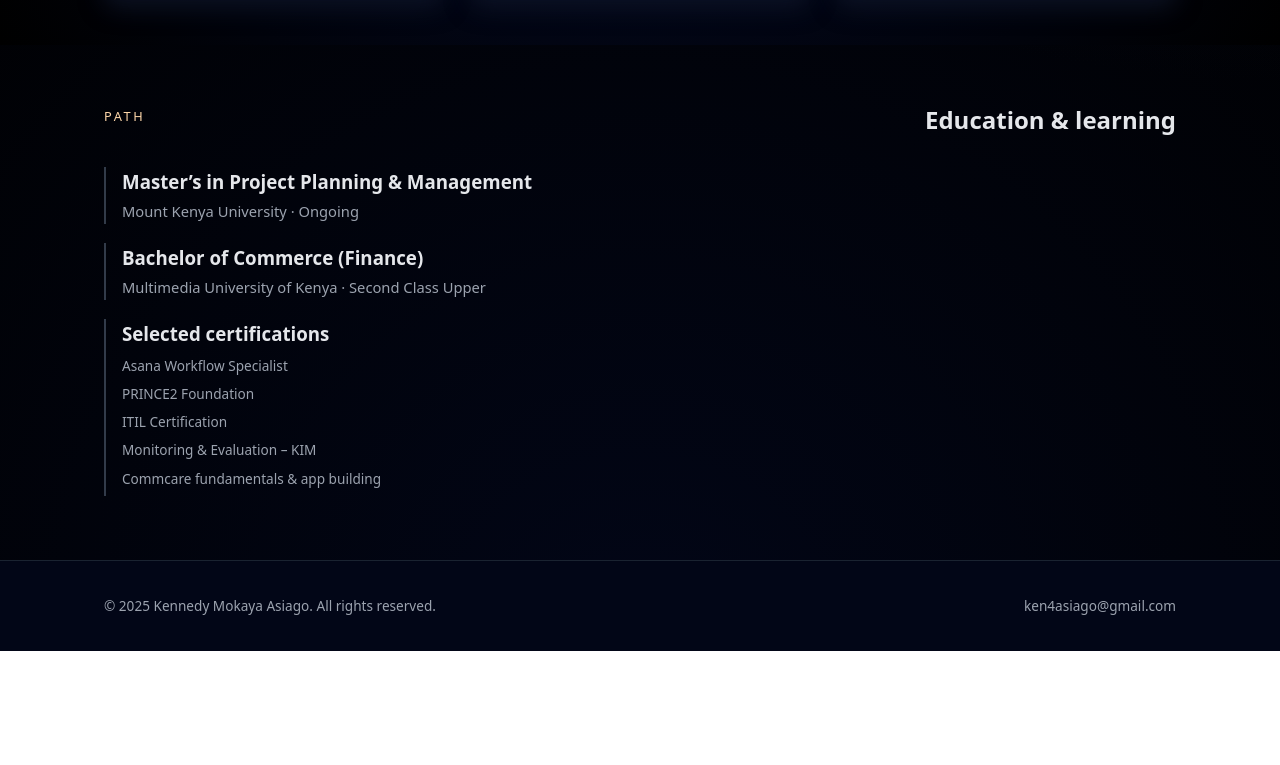
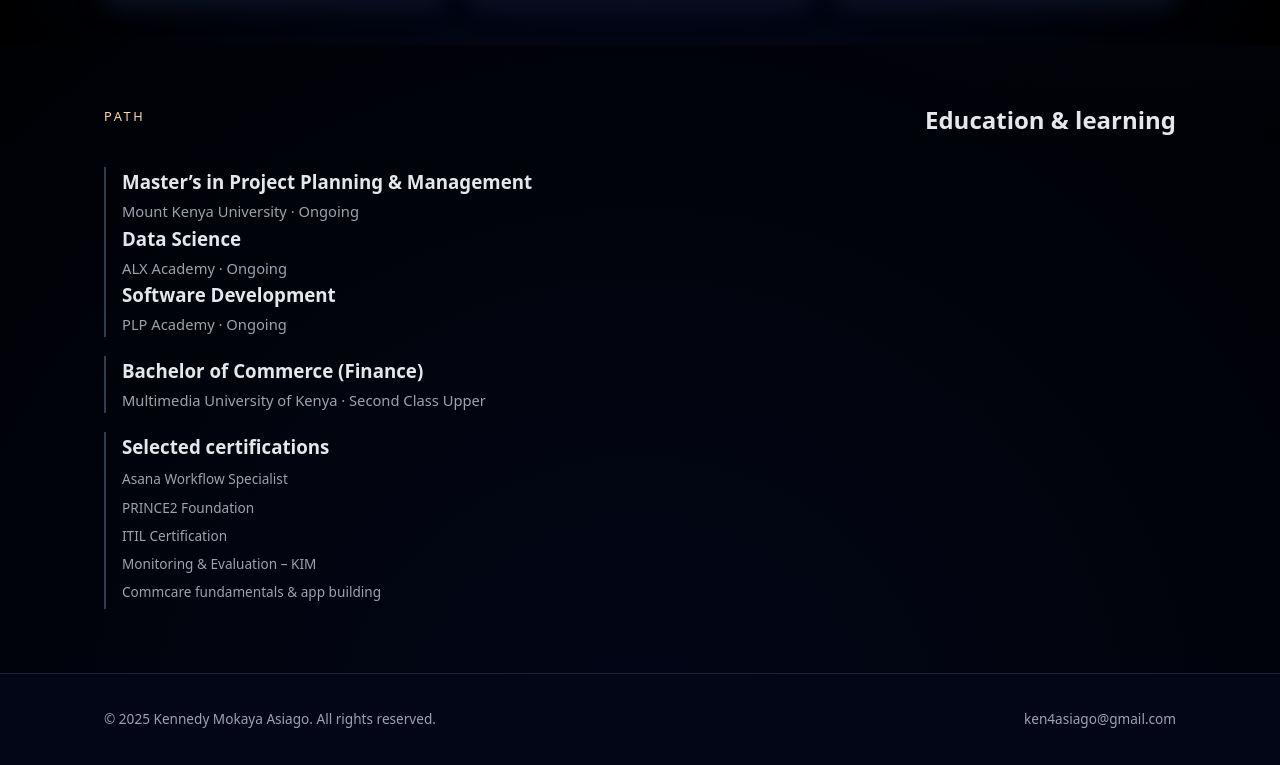
Before and after one commit to Ken4mox/Web-Developement-Portfolio-Website-, a plain HTML site: page about.html in a window 1280 px wide. Shown: the part 1120-1885 px from the top of the page. Before the commit the page ends 1771 px from the top, so only its background shows below. Drawn offline with Linux system fonts and the light colour scheme.

Commit message:
Add files via upload
Added ongoing courses

```diff
--- a/about.html
+++ b/about.html
@@ -143,6 +143,10 @@
           <div class="timeline-item reveal">
             <h3>Master’s in Project Planning & Management</h3>
             <p>Mount Kenya University · Ongoing</p>
+            <h3>Data Science</h3>
+            <p>ALX Academy · Ongoing</p>
+             <h3>Software Development</h3>
+            <p>PLP Academy · Ongoing</p>
           </div>
 
           <div class="timeline-item reveal">
```
